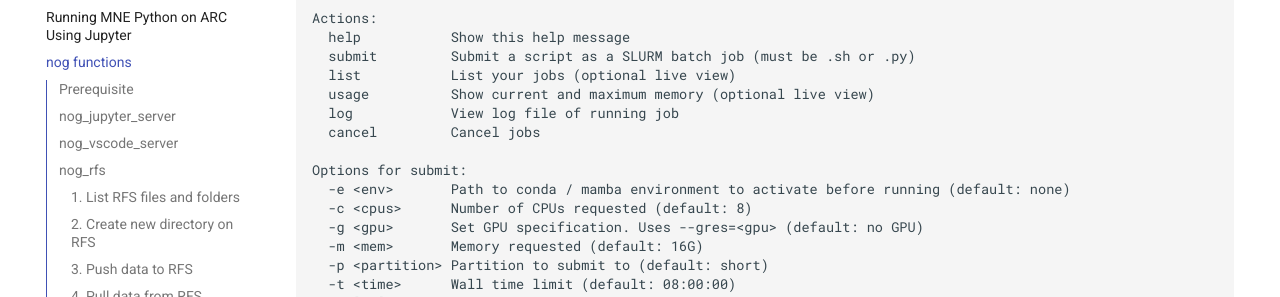
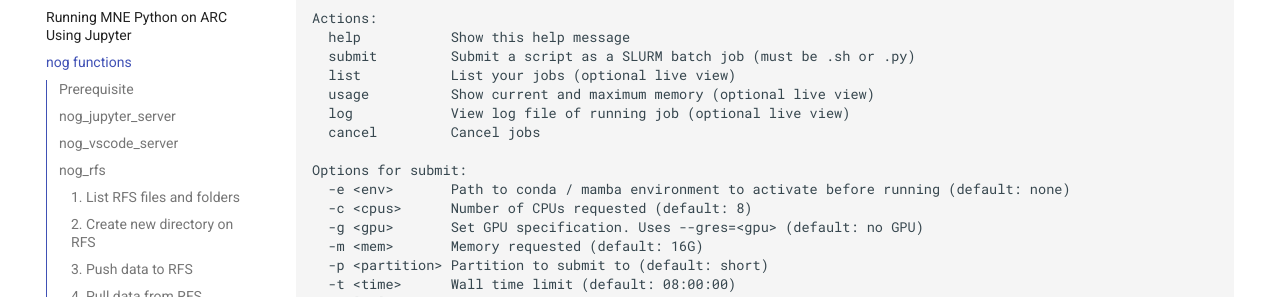
Before and after one commit to Neuronal-Oscillations/group-handbook, an MkDocs documentation site: the page built from docs/Data-Storage-and-Processing/nog-functions.md, in a window 1280 px wide and 1400 px high, scrolled down 3526 px. Shown: the part 289-586 px from the top of the window. Built offline with MkDocs 1.6.1 and Material for MkDocs 9.7.7, drawn with Linux system fonts in a browser that asks for light colours; some of the changed text lies outside the part shown.

Commit message:
Update nog-functions.md

```diff
--- a/docs/Data-Storage-and-Processing/nog-functions.md
+++ b/docs/Data-Storage-and-Processing/nog-functions.md
@@ -180,7 +180,7 @@
   submit         Submit a script as a SLURM batch job (must be .sh or .py)
   list           List your jobs (optional live view)
   usage          Show current and maximum memory (optional live view)
-  log            View log file of running job
+  log            View log file of running job (optional live view)
   cancel         Cancel jobs
 
 Options for submit:
```
